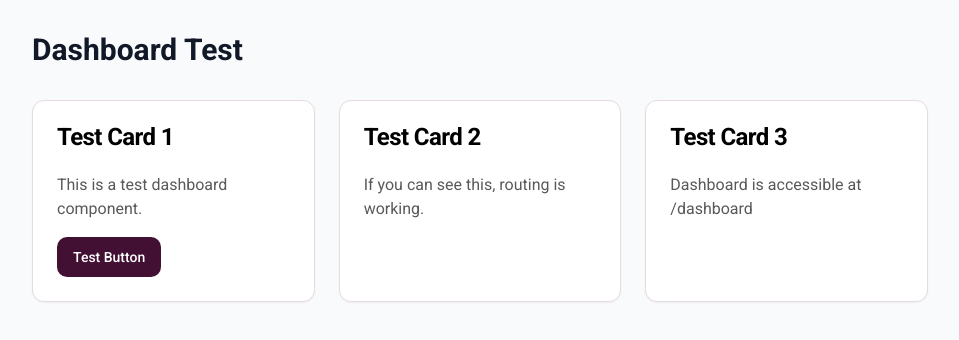
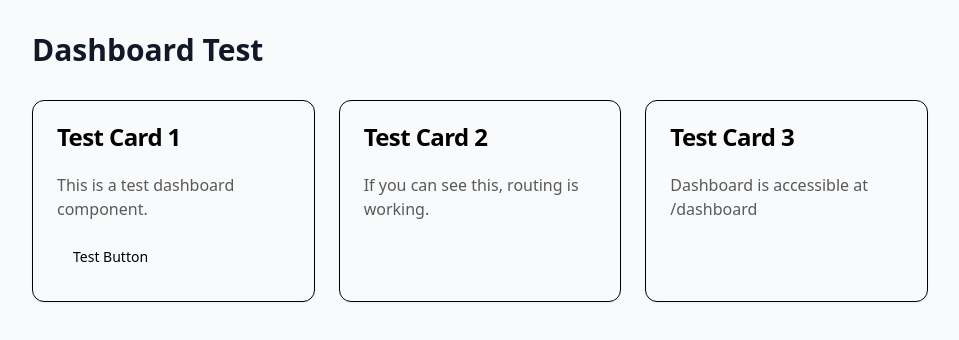
Before and after one commit to vickash-zbb/vaastu-360, a React (Vite) app: page /dashboard in a window 1280 px wide. Shown: the top 340 px of the page, without its empty margins (160-1119 px from the left). Built offline with nearby package versions, Linux system fonts and the light colour scheme.

Commit message:
Update background color to white

```diff
--- a/client/global.css
+++ b/client/global.css
@@ -2,11 +2,11 @@
  * Vaastu 360 Theme Configuration
  *
  * To change the entire site's color scheme:
- * 1. Modify --brand-primary-hue, --brand-primary-saturation, --brand-primary-lightness
- * 2. Adjust --brand-secondary-hue, --brand-secondary-saturation, --brand-secondary-lightness
+ * 1. Modify --brand-primary (e.g., #0D1164 for blue)
+ * 2. Adjust --brand-secondary and other brand colors
  * 3. For typography, update --font-family-primary and font size variables
  *
- * Example: To change to blue theme, set --brand-primary-hue: 210;
+ * Example: To change to blue theme, set --brand-primary: #0D1164;
  */
 
 /** @import must precede all other statements */
@@ -25,15 +25,14 @@
  */
  :root {
    /* Centralized Brand Variables - Change these to update entire site */
-   --brand-primary-hue: 318;
-   --brand-primary-saturation: 61%;
-   --brand-primary-lightness: 16%;
-   --brand-secondary-hue: 318;
-   --brand-secondary-saturation: 47%;
-   --brand-secondary-lightness: 94%;
+   --brand-primary: #101142;        /* Main brand color */
+   --brand-secondary: #74038d;      /* Secondary color */
+   --brand-background: #ffffff;     /* Page background */
+   --brand-foreground: #000000;    /* Text color */
+   --brand-accent: #22c55e;         /* Accent color */
 
    /* Typography Variables */
-   --font-family-primary: "Roboto", -apple-system, system-ui, sans-serif;
+   --font-family-primary: system-ui, -apple-system, "Segoe UI", Roboto, "Helvetica Neue", Arial, "Noto Sans", "Liberation Sans", sans-serif;
    --font-size-base: 1rem;
    --font-size-lg: 1.125rem;
    --font-size-xl: 1.25rem;
@@ -46,39 +45,39 @@
    --line-height-base: 1.5;
 
    /* Vaastu 360 Brand Colors */
-   --background: var(--brand-secondary-hue) 75% 98%;
-   --foreground: 0 0% 0%;
+   --background: var(--brand-background);
+   --foreground: var(--brand-foreground);
 
-    --card: 0 0% 100%;
-    --card-foreground: 0 0% 0%;
+   --card: #ffffff;
+   --card-foreground: var(--brand-foreground);
 
-    --popover: 0 0% 100%;
-    --popover-foreground: 0 0% 0%;
+   --popover: #ffffff;
+   --popover-foreground: var(--brand-foreground);
 
-    /* Primary: Dark purple/maroon #421034 */
-    --primary: var(--brand-primary-hue) var(--brand-primary-saturation) var(--brand-primary-lightness);
-    --primary-foreground: 0 0% 100%;
+   /* Primary: Dark purple/maroon */
+   --primary: var(--brand-primary);
+   --primary-foreground: #ffffff;
 
-    /* Secondary: Light purple #F7EEF9 */
-    --secondary: var(--brand-secondary-hue) var(--brand-secondary-saturation) var(--brand-secondary-lightness);
-    --secondary-foreground: var(--brand-primary-hue) var(--brand-primary-saturation) var(--brand-primary-lightness);
+   /* Secondary: Light purple */
+   --secondary: var(--brand-secondary);
+   --secondary-foreground: var(--brand-primary);
 
-    --muted: 318 47% 94%;
-    --muted-foreground: 0 0% 35%;
+    --muted: var(--brand-secondary);
+    --muted-foreground: #555555;
 
-    --accent: 318 47% 94%;
-    --accent-foreground: 318 61% 16%;
+    --accent: var(--brand-secondary);
+    --accent-foreground: var(--brand-primary);
 
     /* Success green for checkmarks */
-    --success: 120 99% 35%;
-    --success-foreground: 0 0% 100%;
+    --success: #22c55e;
+    --success-foreground: #ffffff;
 
-    --destructive: 0 76% 55%;
-    --destructive-foreground: 0 0% 100%;
+    --destructive: #dc2626;
+    --destructive-foreground: #ffffff;
 
-    --border: 318 20% 88%;
-    --input: 318 20% 88%;
-    --ring: 318 61% 16%;
+    --border: #e5e7eb;
+    --input: #e5e7eb;
+    --ring: var(--brand-primary);
 
     --radius: 0.75rem;
 
@@ -94,17 +93,17 @@
   }
 
   .dark {
-    --background: var(--brand-primary-hue) var(--brand-primary-saturation) 8%;
-    --foreground: 0 0% 98%;
+    --background: #1a1a1a;
+    --foreground: #f8f8f8;
 
-    --card: var(--brand-primary-hue) var(--brand-primary-saturation) 10%;
-    --card-foreground: 0 0% 98%;
+    --card: #2a2a2a;
+    --card-foreground: #f8f8f8;
 
-    --popover: var(--brand-primary-hue) var(--brand-primary-saturation) 10%;
-    --popover-foreground: 0 0% 98%;
+    --popover: #2a2a2a;
+    --popover-foreground: #f8f8f8;
 
-    --primary: var(--brand-primary-hue) 70% 85%;
-    --primary-foreground: var(--brand-primary-hue) var(--brand-primary-saturation) var(--brand-primary-lightness);
+    --primary: #d4a574;
+    --primary-foreground: var(--brand-primary);
 
     --secondary: 318 30% 15%;
     --secondary-foreground: 0 0% 98%;
```
